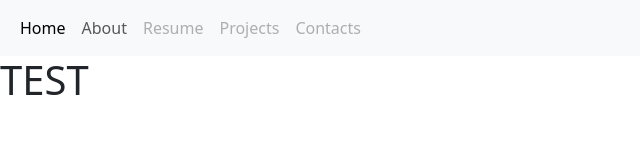
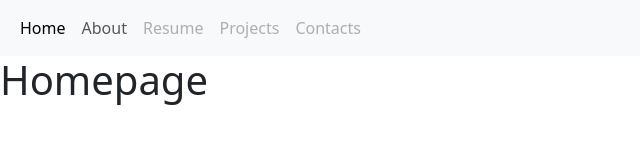
Before and after one commit to giorgiogamba/giorgiogamba.github.io, a plain HTML site: page index.html in a window 1280 px wide. Shown: the whole page, without its empty margins (0-640 px from the left). Drawn offline with nearby package versions, Linux system fonts and the light colour scheme.

Commit message:
change index page test title

```diff
--- a/index.html
+++ b/index.html
@@ -37,7 +37,7 @@
       </div>
     </nav>
 
-    <h1>TEST</h1>
+    <h1>Homepage</h1>
 
     <!-- Javascript -->
     <script src="https://cdn.jsdelivr.net/npm/bootstrap@5.2.3/dist/js/bootstrap.min.js" integrity="sha384-cuYeSxntonz0PPNlHhBs68uyIAVpIIOZZ5JqeqvYYIcEL727kskC66kF92t6Xl2V" crossorigin="anonymous"></script>
```
